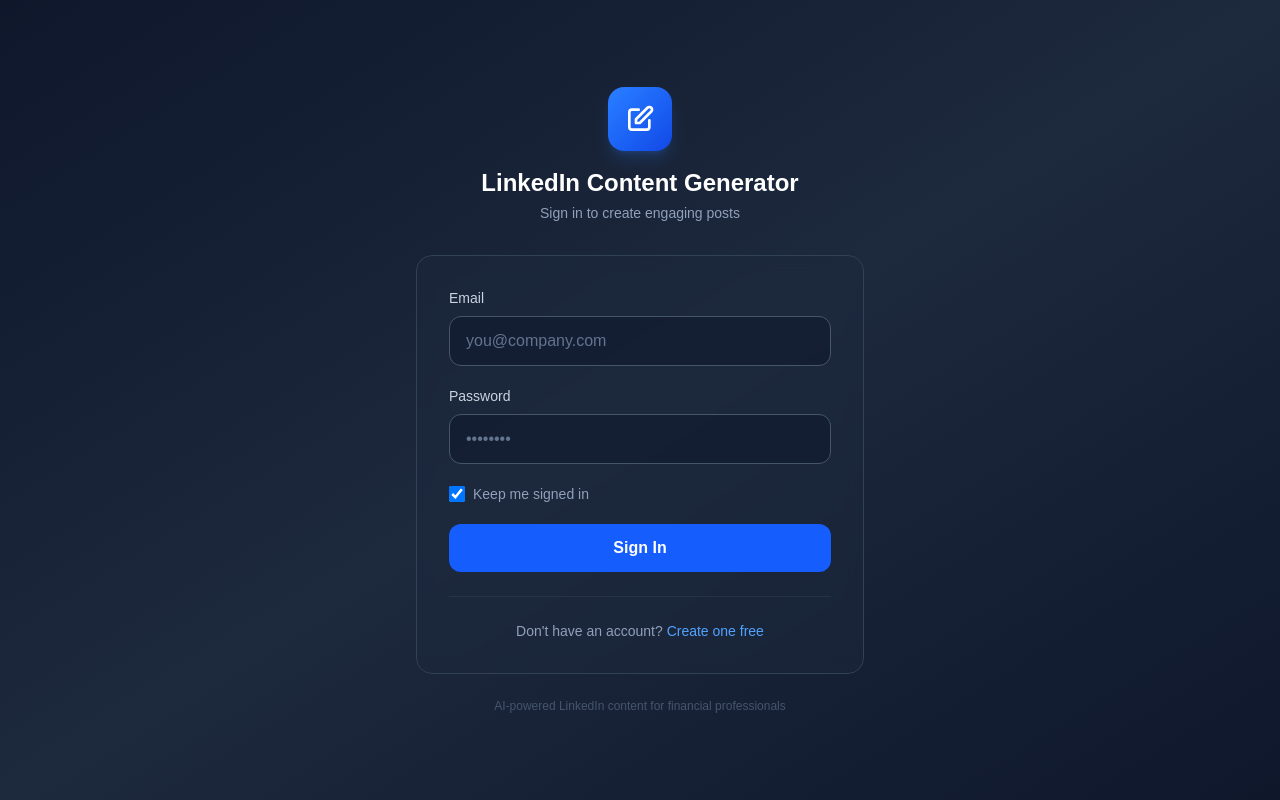
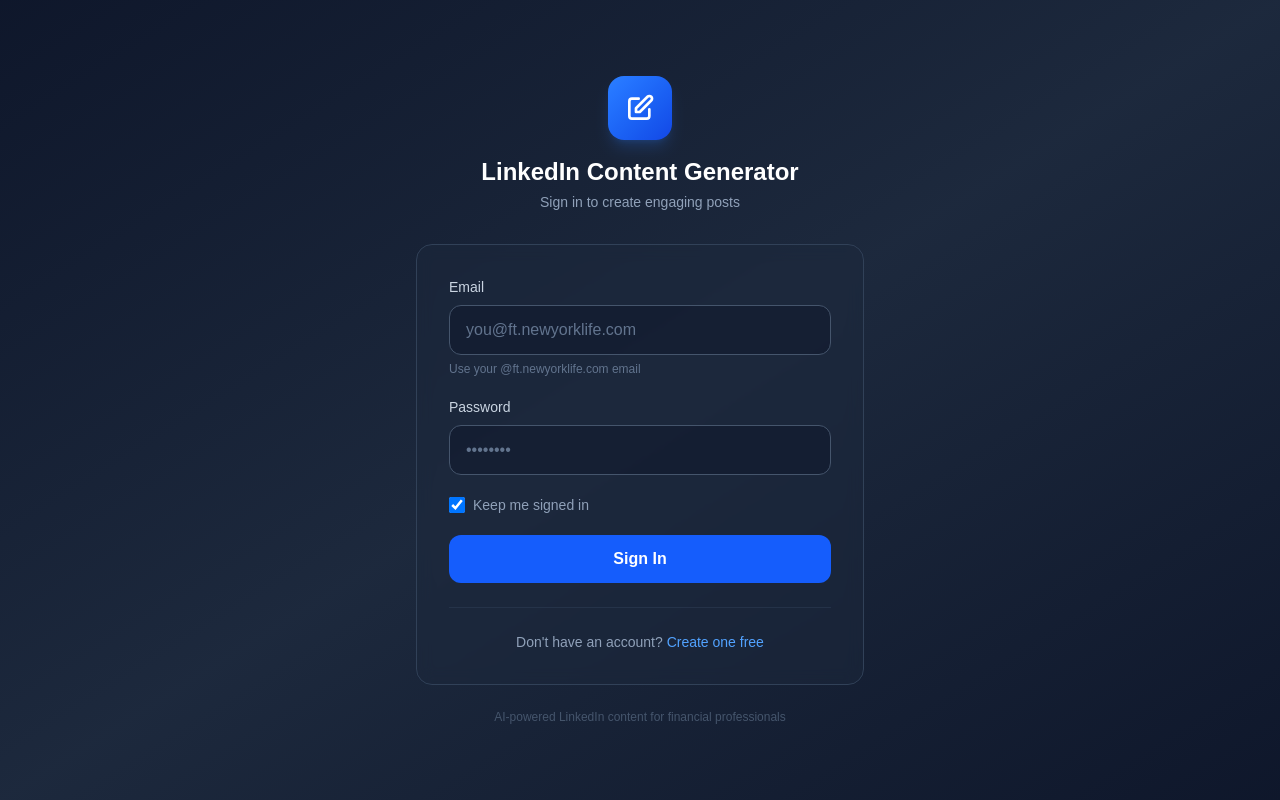
Before and after one commit to magibson/linkedingenerator, a Next.js app: page /login in a window 1280 px wide. Built offline with nearby package versions, Linux system fonts and the light colour scheme.

Commit message:
ui: add ft.newyorklife.com email hint to login page

```diff
--- a/src/app/login/page.tsx
+++ b/src/app/login/page.tsx
@@ -73,9 +73,10 @@
                 value={email}
                 onChange={(e) => setEmail(e.target.value)}
                 className="w-full px-4 py-3 bg-slate-900/50 border border-slate-600 rounded-xl text-white placeholder-slate-500 focus:outline-none focus:ring-2 focus:ring-blue-500 focus:border-transparent transition-all"
-                placeholder="you@company.com"
+                placeholder="you@ft.newyorklife.com"
                 required
               />
+              <p className="text-xs text-slate-500 mt-1.5">Use your @ft.newyorklife.com email</p>
             </div>
 
             <div>
```
